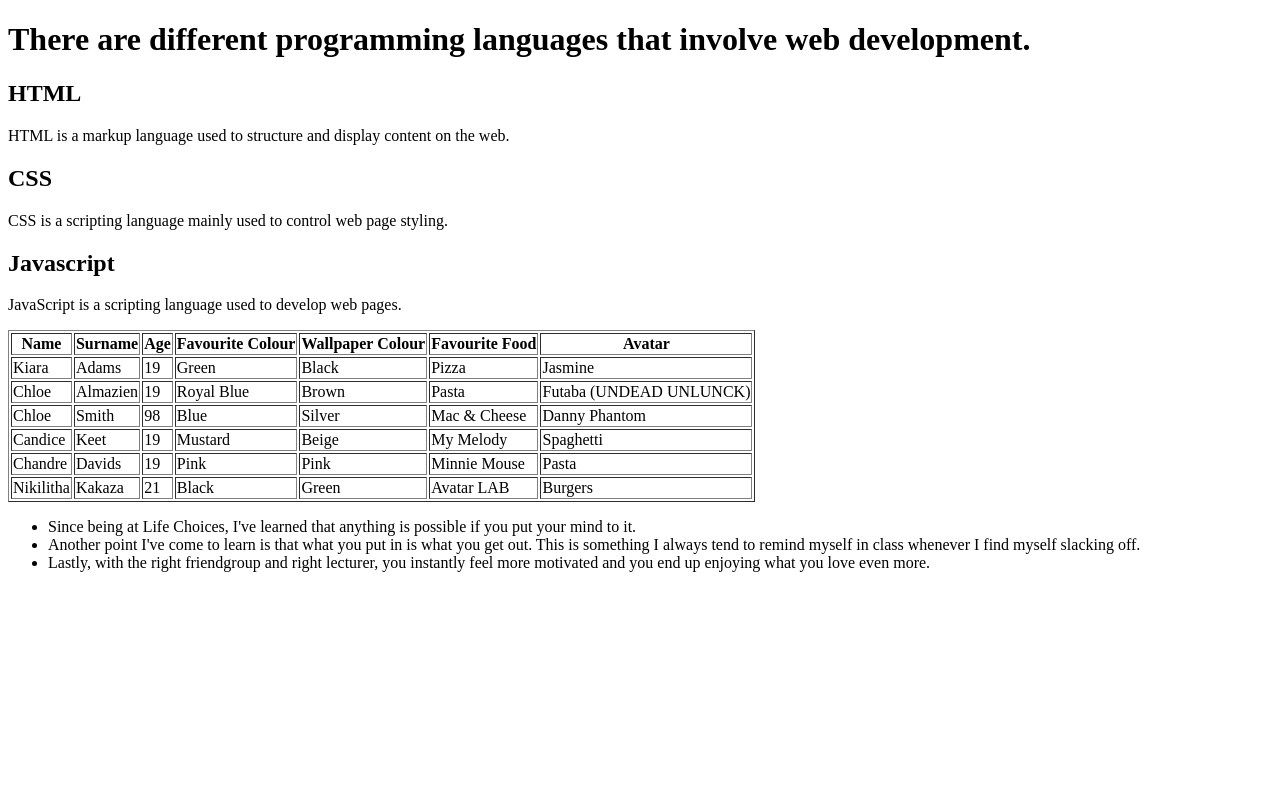
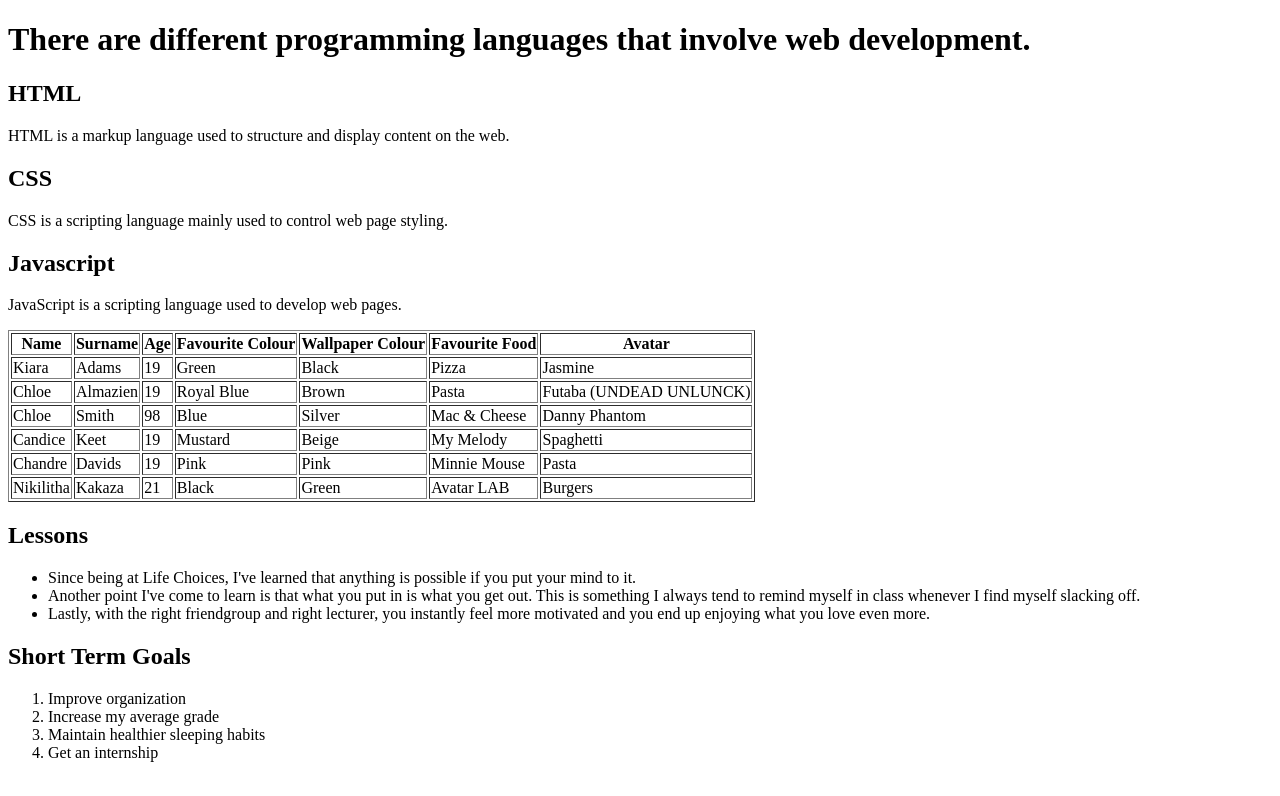
Before and after one commit to tyra-parring/Wednesday, a plain HTML site: page index.html in a window 1280 px wide. Drawn offline with Linux system fonts and the light colour scheme.

Commit message:
created ordered list

```diff
--- a/index.html
+++ b/index.html
@@ -79,12 +79,22 @@
                 <td>Burgers</td>
             </tr>
        </table>
+
+            <h2>Lessons</h2>
             <ul>
                 <li>Since being at Life Choices, I've learned that anything is possible if you put your mind to it.</li>
                 <li>Another point I've come to learn is that what you put in is what you get out. This is something I always tend to remind myself in class whenever I find myself slacking off.</li>
                 <li>Lastly, with the right friendgroup and right lecturer, you instantly feel more motivated and you end up enjoying what you love even more.</li>
             </ul>
 
+            <h2>Short Term Goals</h2>
+            <ol>
+                <li>Improve organization</li>
+                <li>Increase my average grade</li>
+                <li>Maintain healthier sleeping habits</li>
+                <li>Get an internship</li>
+            </ol>
+
 
 </main>
 </html>
```
Lines whose indentation alone changed are shown as unchanged.
